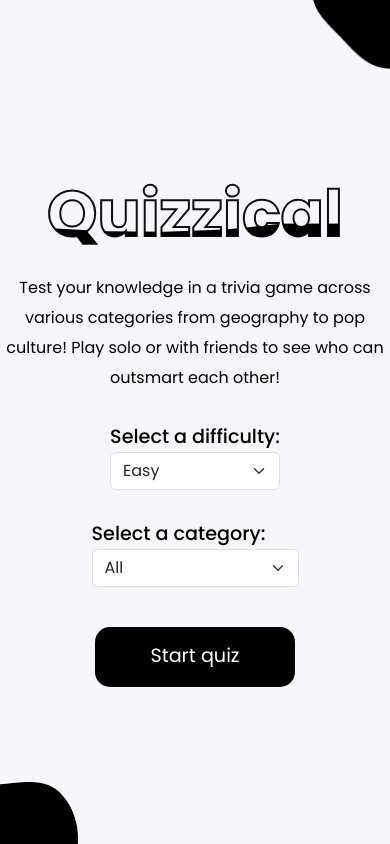
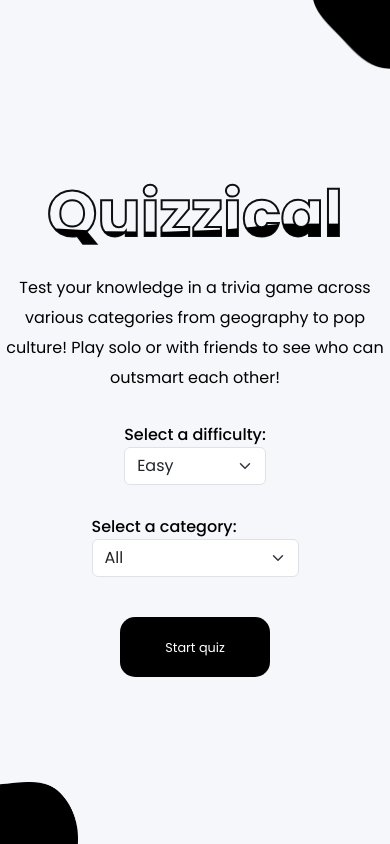
Before and after one commit to steph-xue/quizzical, a React (Vite) app: page / in a window 390 px wide. Built offline with nearby package versions, Linux system fonts and the light colour scheme.

Commit message:
fix mobile responsive sizing of start button and selection menu

```diff
--- a/src/style.css
+++ b/src/style.css
@@ -87,6 +87,14 @@ body {
   width: 200px;
 }
 
+@media only screen and (max-width: 1200px) {
+  .btn-start {
+    font-size: 0.8rem;
+    height: 60px;
+    width: 150px;
+  }
+}
+
 .difficulty-level {
   font-size: 1.2rem;
   font-weight: 500;
@@ -94,11 +102,23 @@ body {
   margin-bottom: 10px;
 }
 
+@media only screen and (max-width: 1200px) {
+  .difficulty-level {
+    font-size: 1rem;
+  }
+}
+
 .category-options {
   font-size: 1.2rem;
   font-weight: 500;
   margin-top: 20px;
   margin-bottom: 40px;
+}
+
+@media only screen and (max-width: 1200px) {
+  .category-options {
+    font-size: 1rem;
+  }
 }
 
 .error-message {
```
